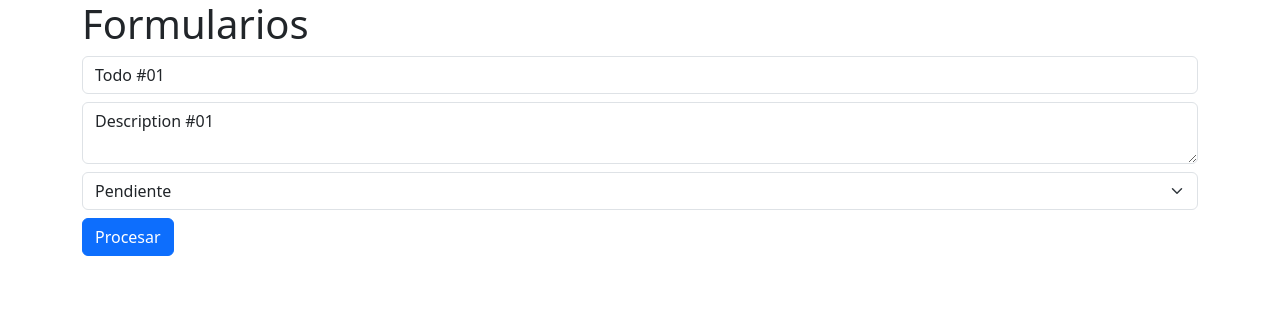
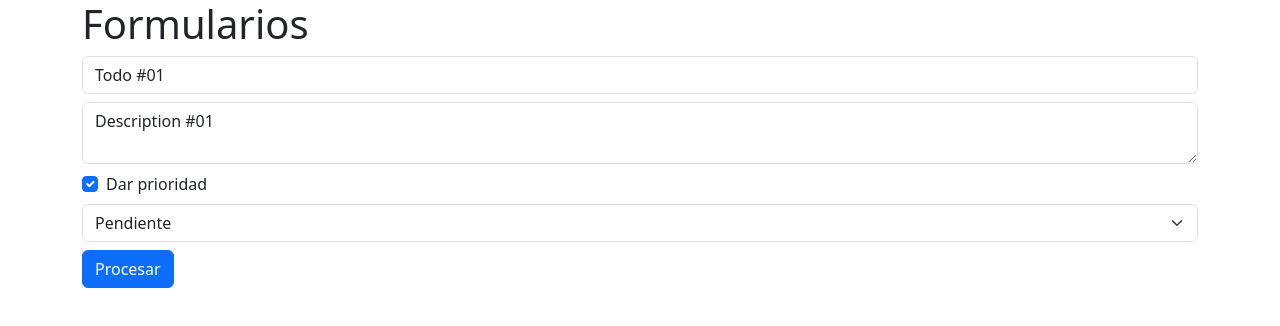
Before and after one commit to CarlosAncapi/FormulariosReact, a React (Vite) app: page / in a window 1280 px wide. Shown: the top 326 px of the page. Built offline with nearby package versions, Linux system fonts and the light colour scheme.

Commit message:
input checkbox en formulario

```diff
--- a/src/components/Controlado.jsx
+++ b/src/components/Controlado.jsx
@@ -5,7 +5,8 @@ const Controlado = () => {
     const [todo,setTodo] = useState({
         title: 'Todo #01',
         description: 'Description #01',
-        state: 'pendiente'
+        state: 'pendiente',
+        priority: true
     });
 
     const handleSubmit = (e) => {
@@ -39,6 +40,17 @@ const Controlado = () => {
                 value={todo.description}
                 onChange={handleChange}
             />
+            <div className="form-check mb-2">
+                <input
+                    type="checkbox"
+                    name="priority"
+                    className="form-check-input"
+                    id="inputCheck"
+                    checked={todo.priority}
+                    onChange={e => setTodo({...todo, priority: e.target.checked})}
+                />
+                <label htmlFor="inputCheck">Dar prioridad</label>
+            </div>
             <select
                 className="form-select mb-2"
                 name="state"
```
